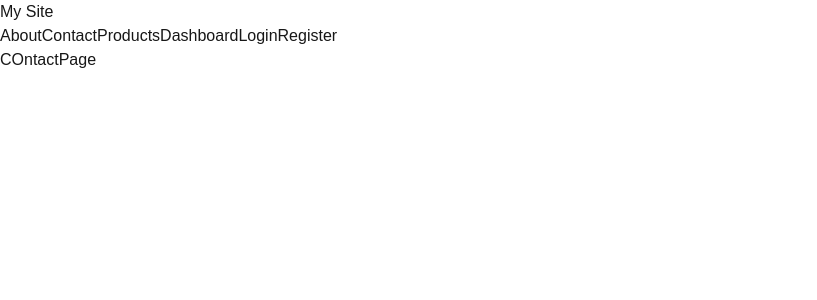
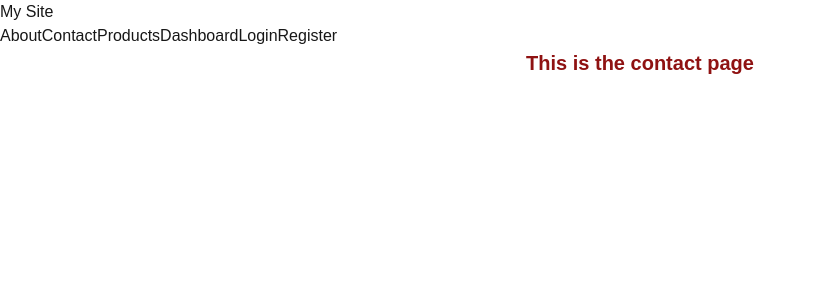
Before and after one commit to thesanchitadevi/Explore-NextJS, a Next.js app: page /contact in a window 1280 px wide. Shown: the top 300 px of the page, without its empty margins (0-817 px from the left). Built offline with nearby package versions, Linux system fonts and the light colour scheme.

Commit message:
built-in CSS module

```diff
--- /dev/null
+++ b/src/app/(withCommonLayout)/about/About.module.css
@@ -0,0 +1,6 @@
+.text_color {
+  color: #8f1212;
+  text-align: center;
+  font-size: 20px;
+  font-weight: bold;
+}
--- a/src/app/(withCommonLayout)/about/page.js
+++ b/src/app/(withCommonLayout)/about/page.js
@@ -1,5 +1,7 @@
+import styles from "./About.module.css";
+
 const AboutPage = () => {
-  return <div>AboutPage</div>;
+  return <div className={styles.text_color}>This is About page</div>;
 };
 
 export default AboutPage;
--- /dev/null
+++ b/src/app/(withCommonLayout)/contact/Contact.module.css
@@ -0,0 +1,6 @@
+.text_color {
+  color: #8f1212;
+  text-align: center;
+  font-size: 20px;
+  font-weight: bold;
+}
--- a/src/app/(withCommonLayout)/contact/page.js
+++ b/src/app/(withCommonLayout)/contact/page.js
@@ -1,5 +1,7 @@
-const COntactPage = () => {
-  return <div>COntactPage</div>;
+import styles from "./Contact.module.css";
+
+const ContactPage = () => {
+  return <div className={styles.text_color}>This is the contact page</div>;
 };
 
-export default COntactPage;
+export default ContactPage;
```
Also changed, not shown: src/app/(authLayout)/layout.js (added, +7 -0 lines), src/app/not-found.js (added, +17 -0 lines), src/app/(authLayout)/login/page.js (renamed from src/app/login/page.js), src/app/(authLayout)/register/page.jsx (renamed from src/app/register/page.jsx).
